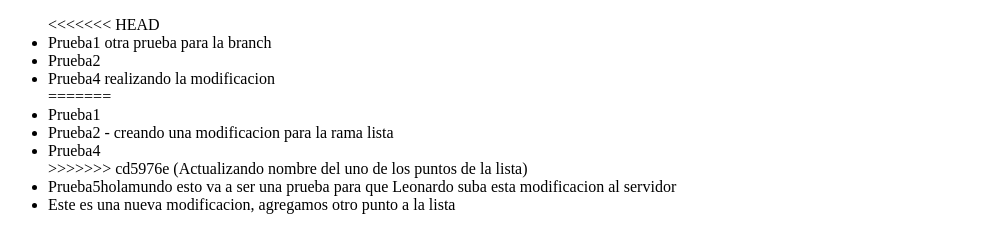
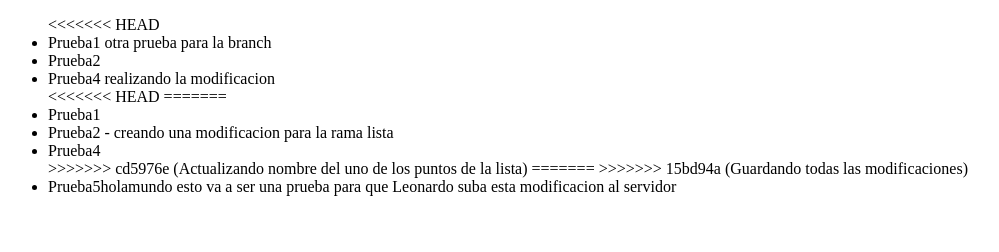
Before and after one commit to LeoGNavaC/ejemplodegit, a plain HTML site: page index.html in a window 1280 px wide. Shown: the whole page, without its empty margins (0-999 px from the left). Drawn offline with Linux system fonts and the light colour scheme.

Commit message:
Guardando todas las modificaciones

```diff
--- a/index.html
+++ b/index.html
@@ -12,13 +12,15 @@
             <li>Prueba1 otra prueba para la branch</li>
             <li>Prueba2</li>
             <li>Prueba4 realizando la modificacion </li>
+<<<<<<< HEAD
 =======
             <li>Prueba1</li>
             <li>Prueba2 -  creando una modificacion para la rama lista</li>
             <li>Prueba4</li>
 >>>>>>> cd5976e (Actualizando nombre del uno de los puntos de la lista)
+=======
+>>>>>>> 15bd94a (Guardando todas las modificaciones)
             <li>Prueba5holamundo esto va a ser una prueba para que Leonardo suba esta modificacion al servidor</li>
-            <li>Este es una nueva modificacion, agregamos otro punto a la lista</li>
         </ul>
     </body>
 
```
